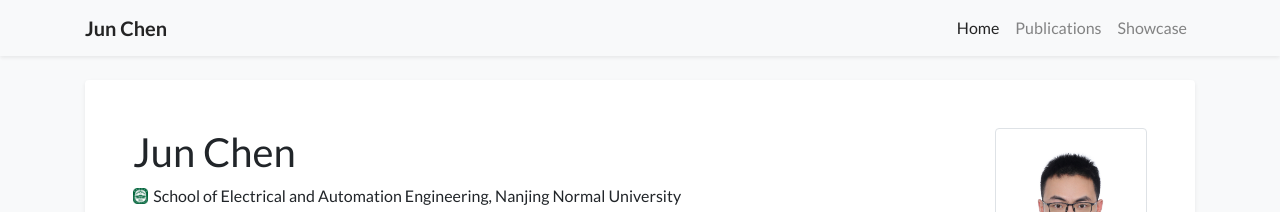
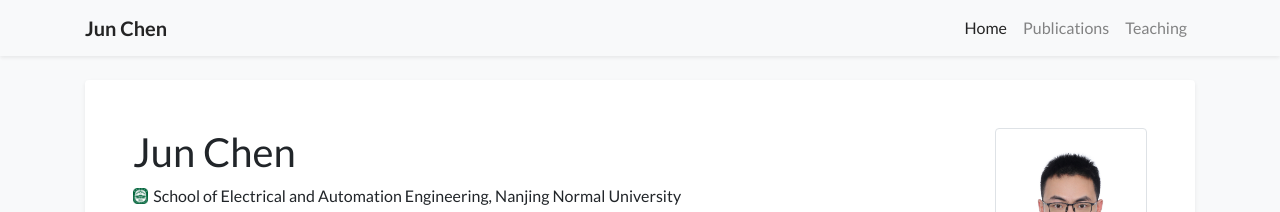
Before and after one commit to junchenrobotics/junchenrobotics.github.io, a Jekyll site: the page built from index.html, in a window 1280 px wide. Shown: the top 212 px of the page. Built offline with Jekyll 4.4.1, drawn with Linux system fonts in a browser that asks for light colours; nearby versions of some CDN libraries; a style sheet for code colours, icons or effects is not loaded.

Commit message:
Update navigation.yml

```diff
--- a/_data/navigation.yml
+++ b/_data/navigation.yml
@@ -5,5 +5,7 @@ pages:
   url: /
 - name: Publications
   url: /publications
-- name: Showcase
-  url: /showcase
+#- name: Showcase
+#  url: /showcase
+- name: Teaching
+  url: /teaching
```
